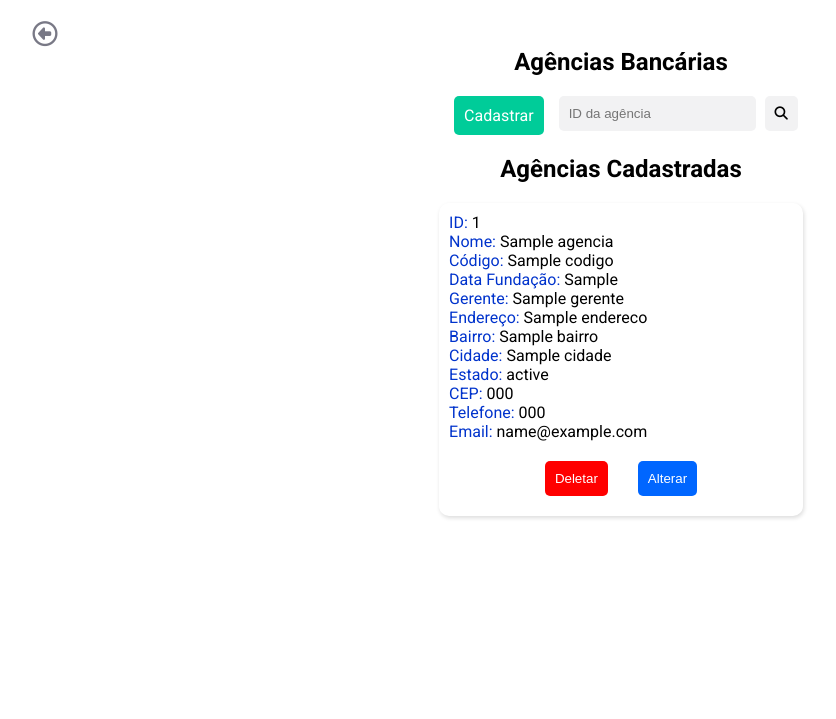
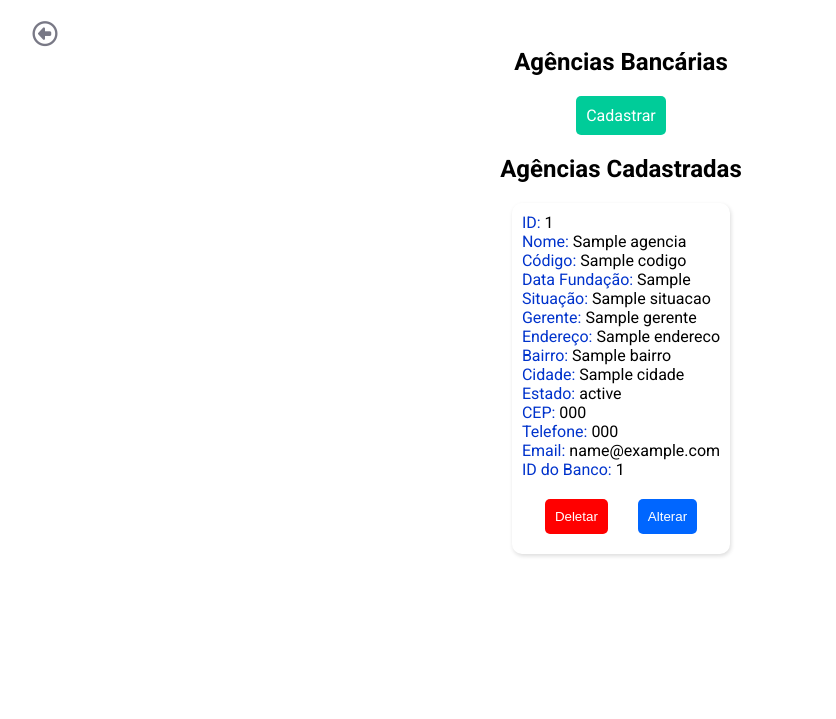
Before and after one commit to carlosedolv/simple-banking-system, a Spring app: template src/main/resources/templates/agencia/listaAgencias.html in a window 1280 px wide. Shown: the top 719 px of the page, without its empty margins (19-855 px from the left). Run offline with Thymeleaf, Linux system fonts and the light colour scheme; the template is opened without the code that fills it: most values are stand-ins (such as "Sample title", 1, 10 or a date in 2020); data that the repository does not hold is empty.

Commit message:
fix: ajustes finais

```diff
--- a/src/main/java/com/devteam/banco_agencias/repositories/AgenciaRepository.java
+++ b/src/main/java/com/devteam/banco_agencias/repositories/AgenciaRepository.java
@@ -3,6 +3,10 @@ package com.devteam.banco_agencias.repositories;
 import org.springframework.data.jpa.repository.JpaRepository;
 
 import com.devteam.banco_agencias.entities.Agencia;
+import org.springframework.data.jpa.repository.Query;
+import org.springframework.data.repository.query.Param;
+
+import java.util.Optional;
 
 public interface AgenciaRepository extends JpaRepository<Agencia, Long>{
 
--- a/src/main/java/com/devteam/banco_agencias/services/AgenciaService.java
+++ b/src/main/java/com/devteam/banco_agencias/services/AgenciaService.java
@@ -27,6 +27,7 @@ public class AgenciaService {
 		Optional<Agencia> agencia = repository.findById(id);
 		return agencia.orElseThrow(() -> new ResourceNotFoundException(id));
 	}
+
 
 	public Agencia insert(Agencia agencia) {
 		repository.save(agencia);
--- a/src/main/resources/static/css/agencia/styles.css
+++ b/src/main/resources/static/css/agencia/styles.css
@@ -20,7 +20,7 @@ body{
 .upperDiv{
     margin: 10px 20px;
     display: flex;
-    justify-content: space-between;
+    justify-content: center;
 }
 .addBtn{
     border-radius: 5px;
@@ -40,12 +40,6 @@ body{
    background-color: #f2f2f3;
    color: #797986;
    border: none;
-}
-.searchBtn {
-    border-radius: 5px;
-    padding: 10px;
-    background-color: #f2f2f3;
-    border: none;
 }
 
 .card{
@@ -74,6 +68,7 @@ body{
     margin: 10px;
     border-radius: 5px;
     border: none;
+    cursor: pointer;
 }
 
 .updateBtn{
@@ -83,20 +78,7 @@ body{
     margin: 10px;
     border-radius: 5px;
     border: none;
-}
-
-.agencyBtn {
-    display: inline-block;
-    padding: 10px ;
-    border-radius: 5px;
-    margin: 0 10px;
-    background-color: #00cc99;
-    border: none;
-    color: white;
-    text-align: center;
-    text-decoration: none;
     cursor: pointer;
-    font-family: inherit;
 }
 
 .modalOverlay {
@@ -149,6 +131,7 @@ body{
     padding: 10px;
     border-radius: 5px;
     border: none;
+    cursor: pointer;
 }
 
 .saveModalBtn{
@@ -157,6 +140,7 @@ body{
     padding: 10px;
     border-radius: 5px;
     border: none;
+    cursor: pointer;
 }
 
 /* --------FORMULARIO --------- */
@@ -207,6 +191,7 @@ body{
     margin: 10px;
     border-radius: 5px;
     border: none;
+    cursor: pointer;
 }
 
 .cleanBtn{
@@ -217,6 +202,7 @@ body{
     margin: 10px;
     border-radius: 5px;
     border: none;
+    cursor: pointer;
 }
 
 .returnBtnDiv{
--- a/src/main/resources/templates/agencia/listaAgencias.html
+++ b/src/main/resources/templates/agencia/listaAgencias.html
@@ -18,15 +18,8 @@
     <div class="upperDiv">
         <a th:href="@{/agencia/formulario}" class="addBtn">Cadastrar</a>
 
-        <form id="searchForm">
-            <input class="idInput" type="number" id="idInput" placeholder="ID da agência">
-            <button class="searchBtn" type="submit">
-                <i class="fa-solid fa-magnifying-glass"></i>
-            </button>
-        </form>
     </div>
 
-    <div id="agenciaEncontrada" class="card" style="display: none;"></div>
 
     <div class="agencyListDiv">
         <h2>Agências Cadastradas</h2>
@@ -55,6 +48,10 @@
                     Data Fundação:
                 </span>
                 <span th:text="${agencia.dataFundacao}"></span>
+            </div>
+            <div>
+                <span class="cardSpan">Situação: </span>
+                <span th:text="${agencia.situacao}"></span>
             </div>
             <div>
                 <span class="cardSpan">
@@ -104,6 +101,12 @@
                 </span>
                 <span th:text="${agencia.email}"></span>
             </div>
+            <div>
+                <span class="cardSpan">
+                    ID do Banco:
+                </span>
+                <span th:text="${agencia.banco.id}"></span>
+            </div>
 
             <div class="cardBtns">
                 <button class="deleteBtn" th:data-id="${agencia.id}" onclick="deletarAgencia(this)">Deletar</button>
@@ -113,6 +116,7 @@
                         th:data-nome="${agencia.nome}"
                         th:data-codigo="${agencia.codigo}"
                         th:data-datafundacao="${agencia.dataFundacao}"
+                        th:data-situacao="${agencia.situacao}"
                         th:data-gerente="${agencia.gerente}"
                         th:data-endereco="${agencia.endereco}"
                         th:data-bairro="${agencia.bairro}"
@@ -121,6 +125,7 @@
                         th:data-cep="${agencia.cep}"
                         th:data-telefone="${agencia.telefone}"
                         th:data-email="${agencia.email}"
+                        th:data-banco-id="${agencia.banco.id}"
                         onclick="abrirModal(this)">
                     Alterar
                 </button>
@@ -131,12 +136,19 @@
     <div id="modalOverlay" class="modalOverlay">
         <div class="modalContent">
             <h3>Editar Agência</h3>
-            <form id="formEdit" th:action="@{/agencia/update}" method="put">
+            <form id="formEdit" method="put">
                 <div class="modalGrid">
                     <input type="hidden" name="id" id="agenciaId" />
                     <input type="text" name="nome" class="modalInput" id="agenciaNome" placeholder="Nome" required />
                     <input type="text" name="codigo" class="modalInput" id="agenciaCodigo" placeholder="Código" required />
                     <input type="date" name="dataFundacao" class="modalInput" id="agenciaDataFundacao" required />
+                    <select name="situacao" class="modalInput" id="agenciaSituacao" required>
+                        <option value="">Selecione a Situação</option>
+                        <option value="ATIVA">Ativa</option>
+                        <option value="ENCERRADA">Encerrada</option>
+                        <option value="EM_REFORMA">Em Reforma</option>
+                        <option value="DESATIVADA">Desativada</option>
+                    </select>
                     <input type="text" name="gerente" class="modalInput" id="agenciaGerente" placeholder="Gerente" required />
                     <input type="text" name="endereco" class="modalInput" id="agenciaEndereco" placeholder="Endereço" required />
                     <input type="text" name="bairro" class="modalInput" id="agenciaBairro" placeholder="Bairro" required />
@@ -145,6 +157,7 @@
                     <input type="text" name="cep" class="modalInput" id="agenciaCep" placeholder="CEP" required />
                     <input type="text" name="telefone" class="modalInput" id="agenciaTelefone" placeholder="Telefone" required />
                     <input type="email" name="email" class="modalInput" id="agenciaEmail" placeholder="Email" required />
+                    <input type="hidden" id="agenciaBancoId" name="banco.id" />
                 </div>
                 <div class="modalBtns">
                     <button type="button" class="closeModalBtn" onclick="fecharModal()">Cancelar</button>
@@ -157,50 +170,6 @@
 </section>
 
 <script>
-    document.getElementById("searchForm").addEventListener("submit", async (e) => {
-        e.preventDefault();
-        const id = document.getElementById("idInput").value;
-        const div = document.getElementById("agenciaEncontrada");
-
-        try {
-            const response = await fetch(`/api/agencias/${id}`);
-            if (!response.ok) {
-                div.style.display = "none";
-                return;
-            }
-
-            const agencia = await response.json();
-            div.innerHTML = `
-                <h3>Agência Encontrada:</h3>
-                <div><span class="cardSpan">ID: </span> ${agencia.id}</div>
-                <div><span class="cardSpan">Nome: </span> ${agencia.nome}</div>
-                <div><span class="cardSpan">Código: </span> ${agencia.codigo}</div>
-                <div><span class="cardSpan">Gerente: </span> ${agencia.gerente}</div>
-                <div><span class="cardSpan">Cidade: </span> ${agencia.cidade}</div>
-                <div><span class="cardSpan">Estado: </span> ${agencia.estado}</div>
-                <div><span class="cardSpan">Telefone: </span> ${agencia.telefone}</div>
-                <div><span class="cardSpan">Email: </span> ${agencia.email}</div>
-                <div class="cardBtns">
-                    <button class="deleteBtn" onclick="deletarAgencia(${agencia.id})">Deletar</button>
-                    <button class="updateBtn"
-                        data-id="${agencia.id}"
-                        data-nome="${agencia.nome}"
-                        data-codigo="${agencia.codigo}"
-                        data-gerente="${agencia.gerente}"
-                        data-cidade="${agencia.cidade}"
-                        data-estado="${agencia.estado}"
-                        data-telefone="${agencia.telefone}"
-                        data-email="${agencia.email}"
-                        onclick="abrirModal(this)">Alterar</button>
-                </div>
-            `;
-            div.style.display = "block";
-        } catch (error) {
-            console.error("Erro ao buscar a agência:", error);
-            div.style.display = "none";
-        }
-    });
-
     function deletarAgencia(botao) {
         const id = botao.dataset.id || botao;
         if (confirm("Tem certeza que deseja deletar esta agência?")) {
@@ -222,6 +191,7 @@
         document.getElementById("agenciaNome").value = botao.dataset.nome;
         document.getElementById("agenciaCodigo").value = botao.dataset.codigo;
         document.getElementById("agenciaDataFundacao").value = botao.dataset.datafundacao;
+        document.getElementById("agenciaSituacao").value = botao.dataset.situacao;
         document.getElementById("agenciaGerente").value = botao.dataset.gerente;
         document.getElementById("agenciaEndereco").value = botao.dataset.endereco;
         document.getElementById("agenciaBairro").value = botao.dataset.bairro;
@@ -230,6 +200,7 @@
         document.getElementById("agenciaCep").value = botao.dataset.cep;
         document.getElementById("agenciaTelefone").value = botao.dataset.telefone;
         document.getElementById("agenciaEmail").value = botao.dataset.email;
+        document.getElementById("agenciaBancoId").value = botao.dataset.bancoId;
         document.getElementById("modalOverlay").style.display = "flex";
     }
 
@@ -245,6 +216,7 @@
             nome: document.getElementById("agenciaNome").value,
             codigo: document.getElementById("agenciaCodigo").value,
             dataFundacao: document.getElementById("agenciaDataFundacao").value,
+            situacao: document.getElementById("agenciaSituacao").value,
             gerente: document.getElementById("agenciaGerente").value,
             endereco: document.getElementById("agenciaEndereco").value,
             bairro: document.getElementById("agenciaBairro").value,
@@ -252,7 +224,8 @@
             estado: document.getElementById("agenciaEstado").value,
             cep: document.getElementById("agenciaCep").value,
             telefone: document.getElementById("agenciaTelefone").value,
-            email: document.getElementById("agenciaEmail").value
+            email: document.getElementById("agenciaEmail").value,
+            banco: { id: document.getElementById("agenciaBancoId").value }
         };
 
         const response = await fetch(`/agencias/${id}`, {
```
Also changed, not shown: src/main/java/com/devteam/banco_agencias/controllers/FormAgenciaController.java (+14 -0 lines), src/main/java/com/devteam/banco_agencias/controllers/ListaAgenciasController.java (+11 -8 lines), src/main/resources/static/css/banco/styles.css (+7 -0 lines), src/main/resources/templates/agencia/formulario.html (+14 -1 lines), src/main/resources/templates/paginaInicial.html (+9 -3 lines), 2 other files.
